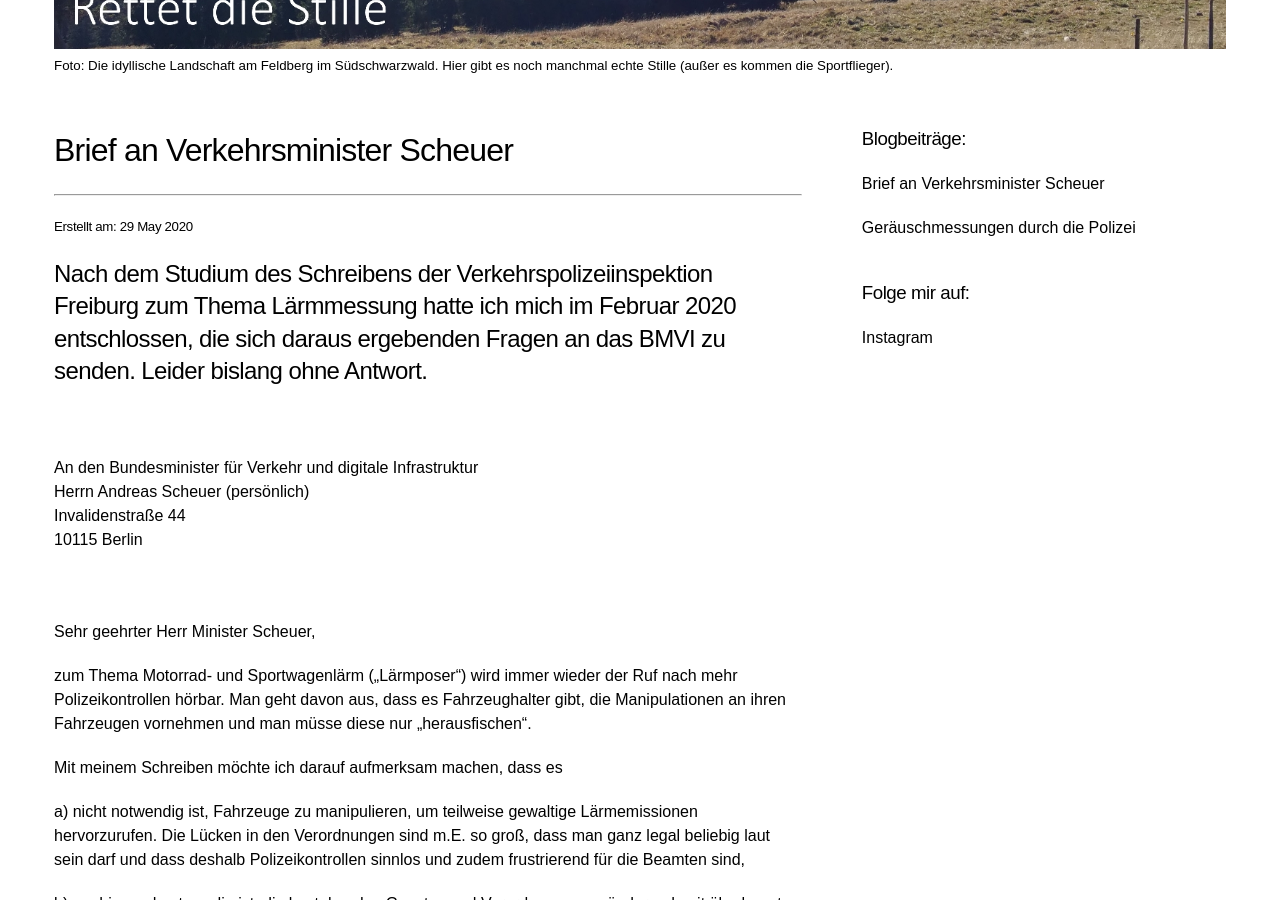
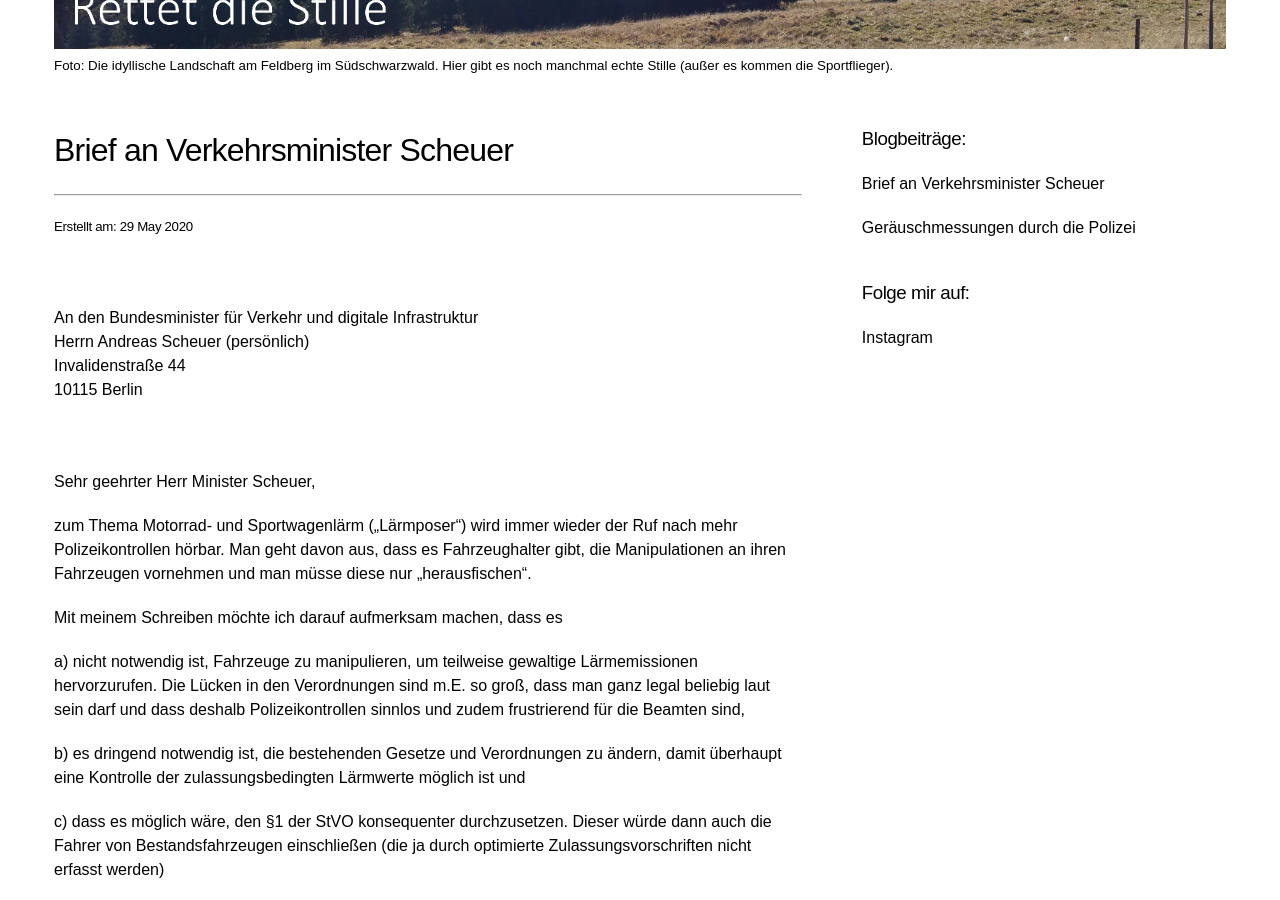
Before and after one commit to rettet-die-stille/rettet-die-stille.github.io, a Jekyll site: the page built from _posts/2020-05-29-Brief-an-Verkehrsminister-Scheuer.md, in a window 1280 px wide and 900 px high, scrolled down 371 px. Built offline with Jekyll 4.4.1, drawn with Linux system fonts in a browser that asks for light colours.

Commit message:
Update 2020-05-29-Brief-an-Verkehrsminister-Scheuer.md

```diff
--- a/_posts/2020-05-29-Brief-an-Verkehrsminister-Scheuer.md
+++ b/_posts/2020-05-29-Brief-an-Verkehrsminister-Scheuer.md
@@ -4,9 +4,6 @@ title: "Brief an Verkehrsminister Scheuer"
 date: 2020-05-29
 shorttext: "Nach dem Studium des Schreibens der Verkehrspolizeiinspektion Freiburg zum Thema Lärmmessung hatte ich mich im Februar 2020 entschlossen, die sich daraus ergebenden Fragen an das BMVI zu senden. Leider bislang ohne Antwort."
 ---
-
-## {{page.shorttext}}
-
 <br />
 <br />
 An
```
